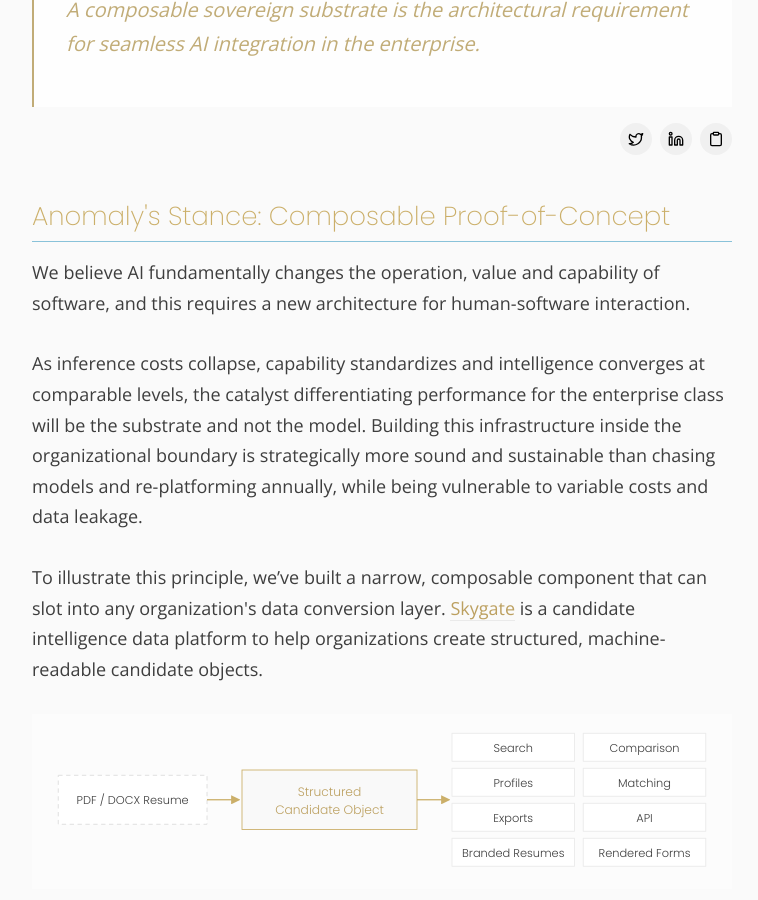
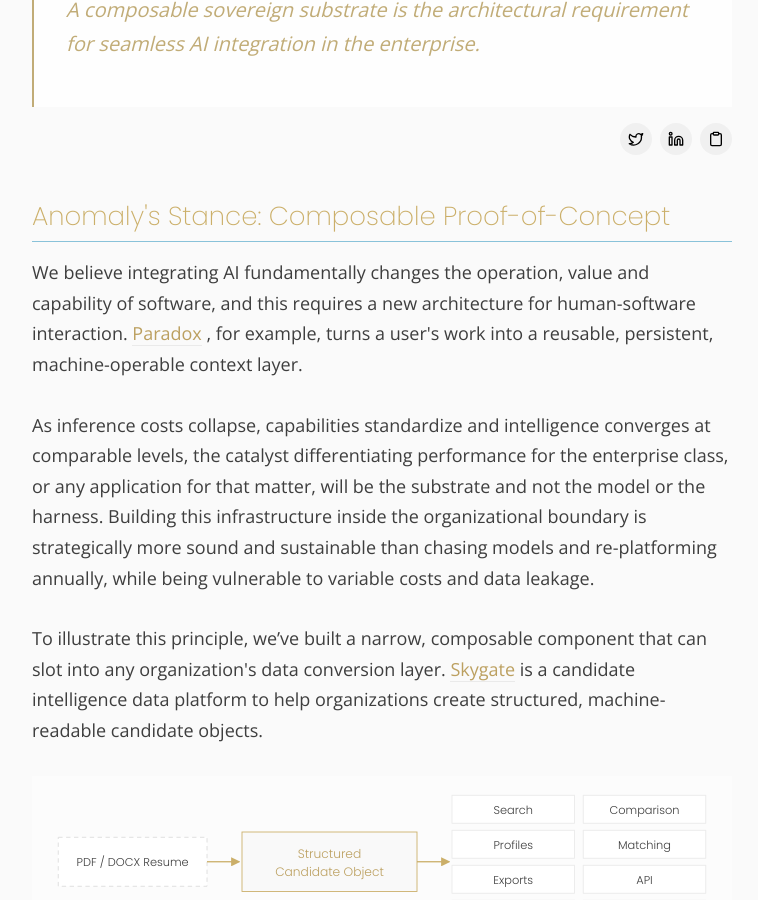
Before and after one commit to anomalyae/thinking, a Jekyll site: the page built from _posts/2026-08-06-Sovereign-substrates.md, in a window 1280 px wide and 900 px high, scrolled down 4436 px. Shown: the whole window, without its empty margins (258-1016 px from the left). Built offline with Jekyll 4.4.1, drawn with Linux system fonts in a browser that asks for light colours; nearby versions of some CDN libraries; comment, search, counter and statistics services are not loaded; a style sheet for code colours, icons or effects is not loaded.

Commit message:
sovereign substrates article edit to include paradox

```diff
--- a/_posts/2026-08-06-Sovereign-substrates.md
+++ b/_posts/2026-08-06-Sovereign-substrates.md
@@ -134,9 +134,9 @@ There are operational mismatches as organizations tend to work in vertical silos
 
 <h4 class="section-header">Anomaly's Stance: Composable Proof-of-Concept</h4>
 
-<p>We believe AI fundamentally changes the operation, value and capability of software, and this requires a new architecture for human-software interaction.</p>
+<p>We believe integrating AI fundamentally changes the operation, value and capability of software, and this requires a new architecture for human-software interaction. <a href="https://www.paradox.website" style="color: #BCA060; text-decoration: none; border-bottom: 1px solid #eaeaea;" target="_blank">Paradox</a> , for example, turns a user's work into a reusable, persistent, machine-operable context layer.</p>
 
-<p>As inference costs collapse, capability standardizes and intelligence converges at comparable levels, the catalyst differentiating performance for the enterprise class will be the substrate and not the model. Building this infrastructure inside the organizational boundary is strategically more sound and sustainable than chasing models and re-platforming annually, while being vulnerable to variable costs and data leakage.</p>
+<p>As inference costs collapse, capabilities standardize and intelligence converges at comparable levels, the catalyst differentiating performance for the enterprise class, or any application for that matter, will be the substrate and not the model or the harness. Building this infrastructure inside the organizational boundary is strategically more sound and sustainable than chasing models and re-platforming annually, while being vulnerable to variable costs and data leakage.</p>
 
 <p>To illustrate this principle, we’ve built a narrow, composable component that can slot into any organization's data conversion layer. <a href="https://www.skygate.network" style="color: #BCA060; text-decoration: none; border-bottom: 1px solid #eaeaea;" target="_blank">Skygate</a> is a candidate intelligence data platform to help organizations create structured, machine-readable candidate objects.</p>
 
```
